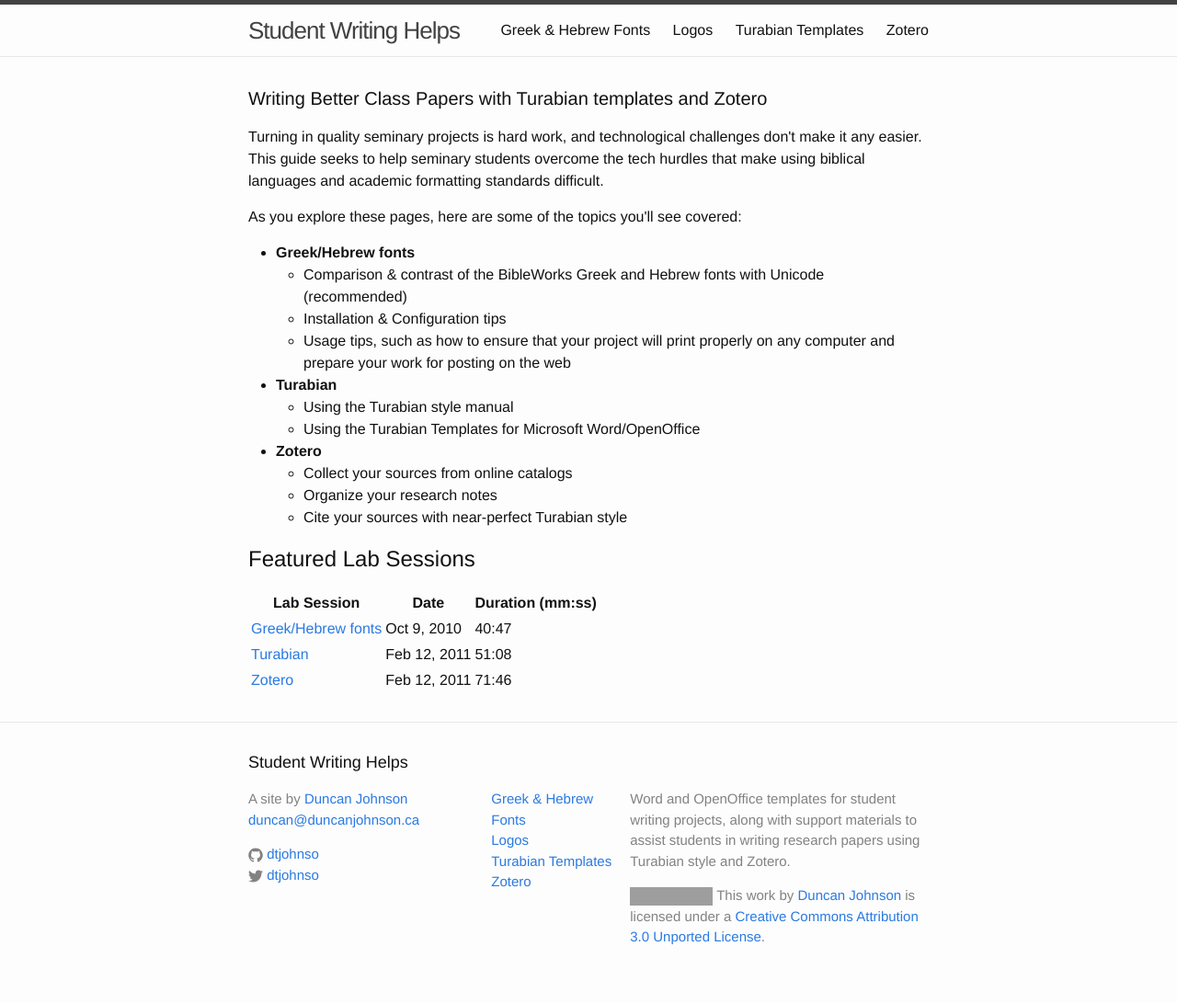
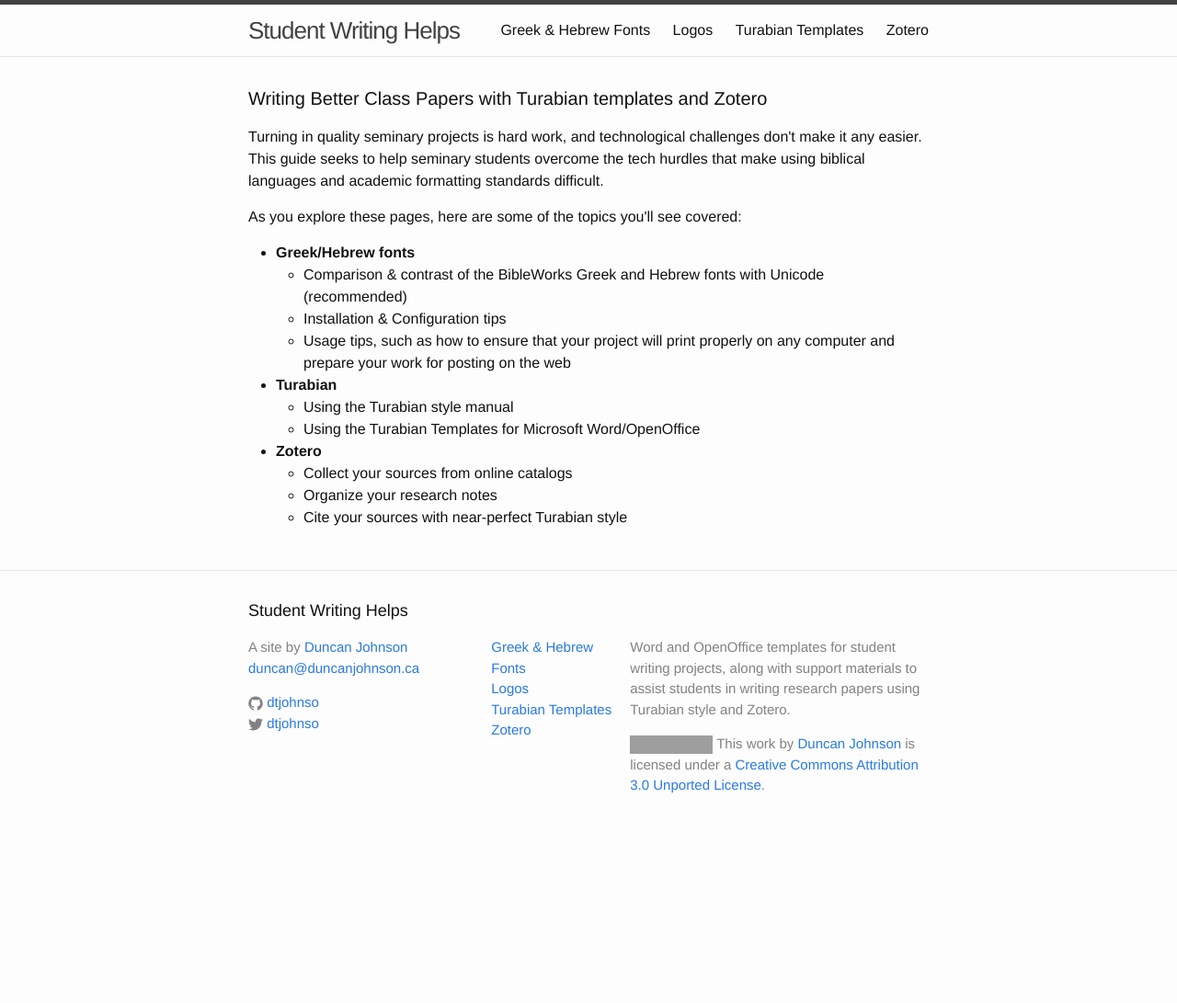
Before and after one commit to dtjohnso/Student-Writing-Helps, a Jekyll site: the page built from index.html, in a window 1280 px wide. Shown: the whole page at 92% size. Built offline with Jekyll 4.4.1, drawn with Linux system fonts in a browser that asks for light colours; after the commit the page ends 926 px from its top, so only the background shows below that; grey boxes are pictures that could not be loaded.

Commit message:
Update index.html

```diff
--- a/index.html
+++ b/index.html
@@ -27,40 +27,4 @@
     </ul></li>
   </ul>
 
-  <h2>Featured Lab Sessions</h2>
-
-  <table>
-    <thead>
-
-      <tr>
-
-        <th scope="col">Lab Session</th>
-        <th scope="col">Date</th>
-        <th scope="col">Duration (mm:ss)</th>
-
-      </tr>
-    </thead>
-
-    <tbody>
-      <tr>
-
-        <td><a target="_blank" href="http://lecturecapture.bju.edu/CourseCast/Viewer/Default.aspx?id=acee8207-a5f8-4dba-927a-3cfcdafcc19e">Greek/Hebrew fonts</a></td>
-        <td>Oct 9, 2010</td>
-        <td>40:47</td>
-      </tr>
-      <tr>
-
-        <td><a target="_blank" href="http://lecturecapture.bju.edu/CourseCast/Viewer/Default.aspx?id=c4514f89-4330-40da-8220-e223504e0b8e">Turabian</a></td>
-        <td>Feb 12, 2011</td>
-        <td>51:08</td>
-      </tr>
-      <tr>
-
-        <td><a target="_blank" href="http://lecturecapture.bju.edu/CourseCast/Viewer/Default.aspx?id=a00a3fe7-b191-4356-ad07-df3361612d58">Zotero</a></td>
-        <td>Feb 12, 2011</td>
-        <td>71:46</td>
-      </tr>
-    </tbody>
-  </table>
-
 </div>
```
